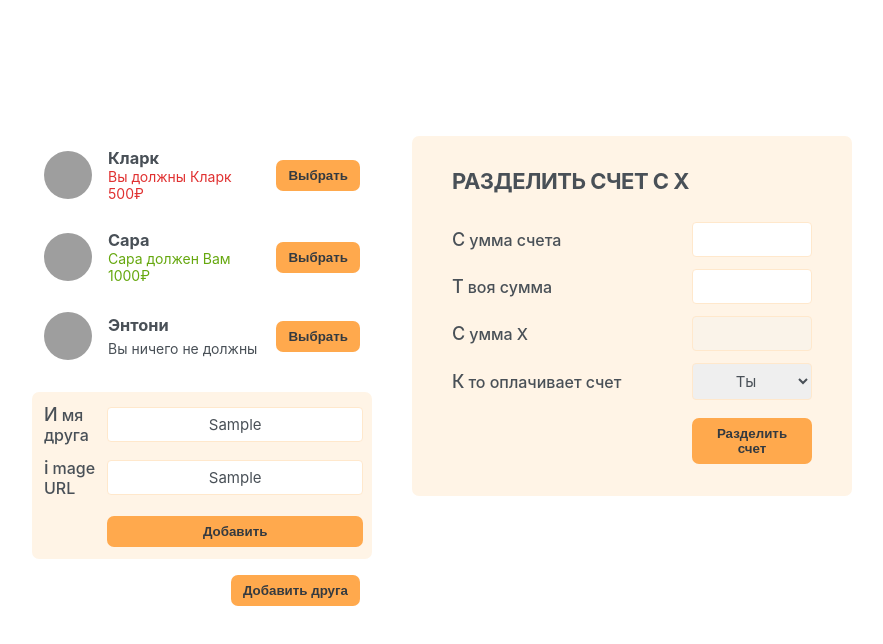
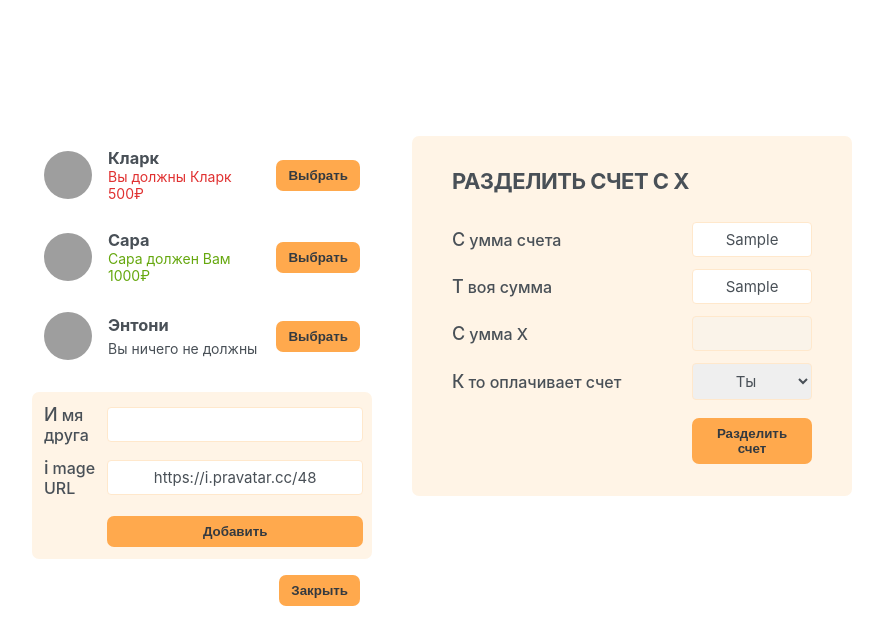
Before and after one commit to SeredaVitaliy/eat-n-split, a React app: page / in a window 1280 px wide. Both pictures are taken after typing "Sample", "Sample" into the empty fields and a click on the button "Добавить друга". Shown: the top 644 px of the page, without its empty margins (198-1081 px from the left). Built offline with nearby package versions, Linux system fonts and the light colour scheme; grey boxes are pictures that could not be loaded; the HTML template or start-up script is replaced by a standard one.

Commit message:
Добавление фукнционала кпопке <Добавить друга>

```diff
--- a/src/App.jsx
+++ b/src/App.jsx
@@ -1,3 +1,5 @@
+import { useState } from "react";
+
 const initialFriends = [
   {
     id: 118836,
@@ -19,22 +21,41 @@
   },
 ];
 
+function Button({ children, onClick }) {
+  return (
+    <button className="button" onClick={onClick}>
+      {children}
+    </button>
+  );
+}
+
 export function App() {
+  const [friends, setFriends] = useState(initialFriends);
+  const [showAddFriend, setShowAddFriend] = useState(false);
+
+  function handleShowAddFriend() {
+    setShowAddFriend((show) => !show);
+  }
+
+  function handleAddFriend(friend) {
+    setFriends((friends) => [...friends, friend]);
+    setShowAddFriend(false);
+  }
   return (
     <div className="app">
       <div className="sidebar">
-        <FriendList />
-        <FormAddFriend />
-        <Button>Добавить друга</Button>
+        <FriendList friends={friends} />
+        {showAddFriend && <FormAddFriend onAddFriend={handleAddFriend} />}
+        <Button onClick={handleShowAddFriend}>
+          {showAddFriend ? "Закрыть" : "Добавить друга"}
+        </Button>
       </div>
       <FormSplitBill />
     </div>
   );
 }
 
-function FriendList() {
-  const friends = initialFriends;
-
+function FriendList({ friends }) {
   return (
     <ul>
       {friends.map((friend) => (
@@ -66,17 +87,43 @@
   );
 }
 
-function Button({ children }) {
-  return <button className="button">{children}</button>;
-}
+function FormAddFriend({ onAddFriend }) {
+  const [name, setName] = useState("");
+  const [image, setImage] = useState("https://i.pravatar.cc/48");
 
-function FormAddFriend() {
+  function handleSubmit(e) {
+    e.preventDefault();
+
+    if (!name || !image) return;
+
+    const id = crypto.randomUUID();
+    const newFriend = {
+      id,
+      name,
+      image: `${image}?=${id}`,
+      balance: 0,
+    };
+
+    onAddFriend(newFriend);
+
+    setImage("https://i.pravatar.cc/48");
+    setName("");
+  }
+
   return (
-    <form className="form-add-friend">
+    <form className="form-add-friend" onSubmit={handleSubmit}>
       <label> Имя друга</label>
-      <input type="text" />
+      <input
+        type="text"
+        value={name}
+        onChange={(e) => setName(e.target.value)}
+      />
       <label> image URL</label>
-      <input type="text" />
+      <input
+        type="text"
+        value={image}
+        onChange={(e) => setImage(e.target.value)}
+      />
       <Button>Добавить</Button>
     </form>
   );
```
